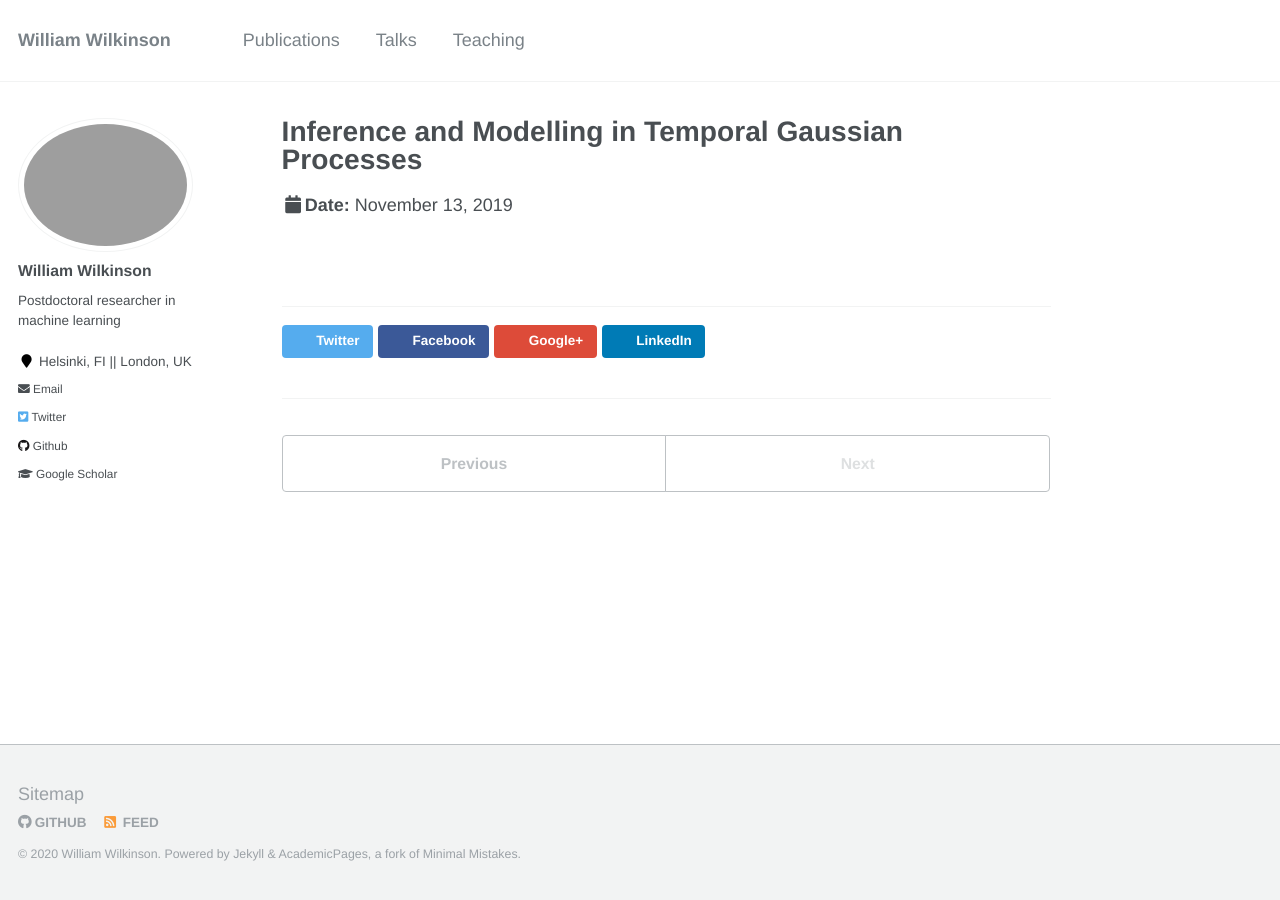
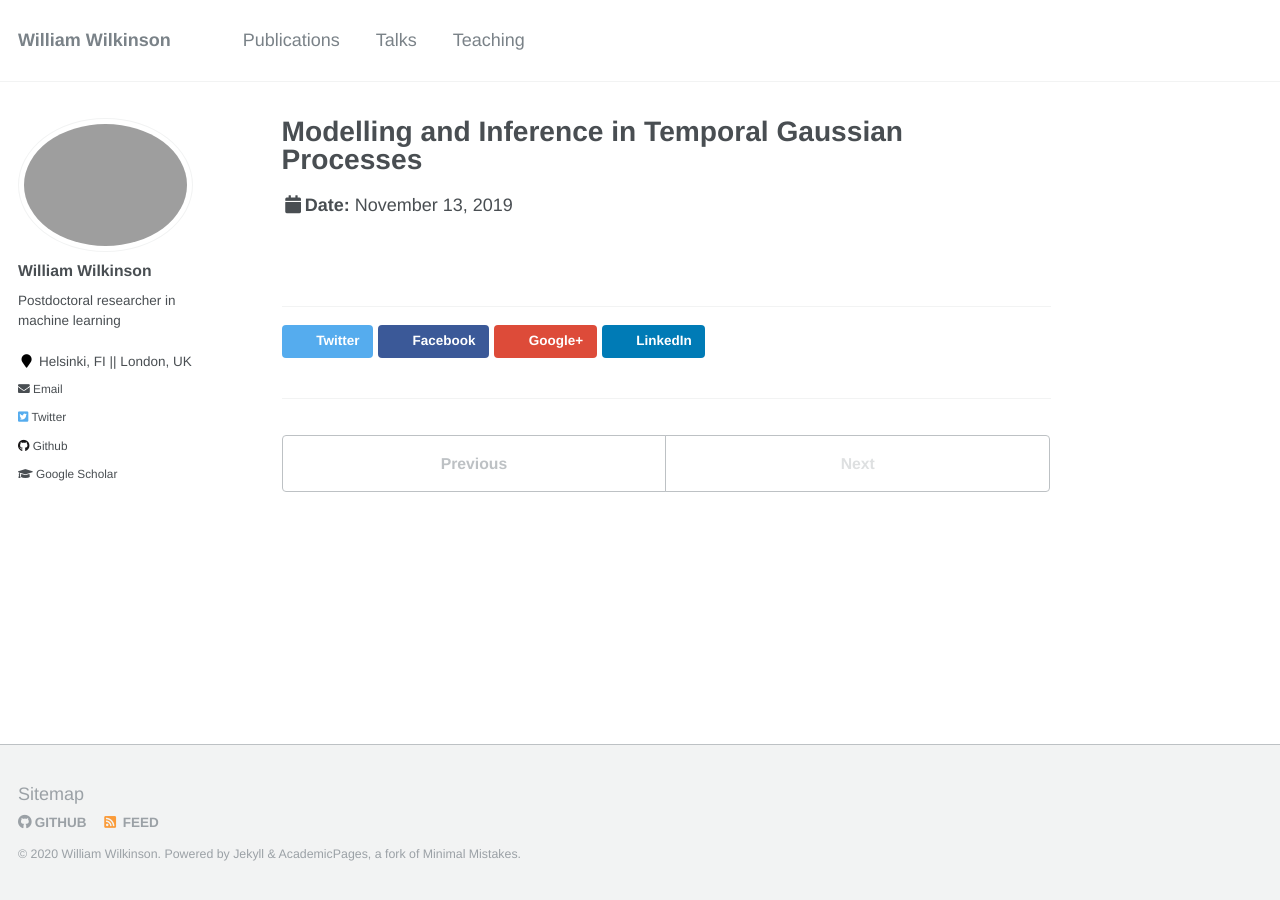
Before and after one commit to wil-j-wil/wil-j-wil2.github.io, a Jekyll site: the page built from _talks/2019-prowler.md, in a window 1280 px wide. Built offline with Jekyll 4.4.1, drawn with Linux system fonts in a browser that asks for light colours.

```diff
--- a/_talks/2019-prowler.md
+++ b/_talks/2019-prowler.md
@@ -1,5 +1,5 @@
 ---
-title: "Inference and Modelling in Temporal Gaussian Processes"
+title: "Modelling and Inference in Temporal Gaussian Processes"
 collection: talks
 type: "Seminar"
 permalink: /talks/2019-talk-1
@@ -7,5 +7,5 @@ venue: "Prowler.io"
 date: 2019-11-13
 year: 2019
 location: "Cambridge"
-citation: '<b>Inference and Modelling in Temporal Gaussian Processes</b>.'
+citation: '<b>Modelling and Inference in Temporal Gaussian Processes</b>.'
 ---
```
